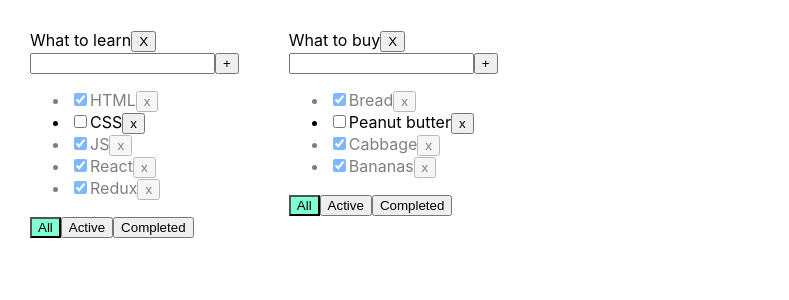
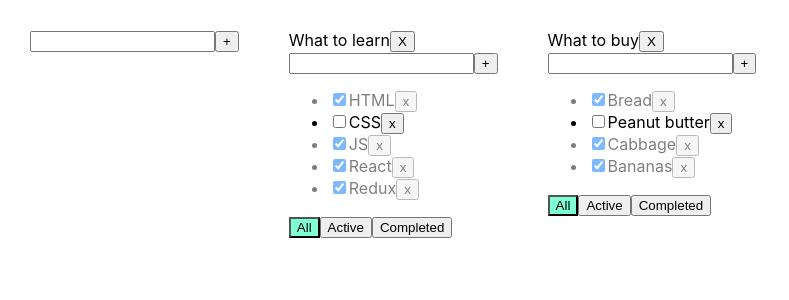
Before and after one commit to VilenaArturovna/todolist, a React (Create React App) app: page / in a window 1280 px wide. Shown: the top 300 px of the page, without its empty margins (0-789 px from the left). Built offline with nearby package versions, Linux system fonts and the light colour scheme.

Commit message:
Commit 6 - added AddItemForm for adding new todolist and new task, EditableSpan for changing titles of Todolists and tasks

```diff
--- /dev/null
+++ b/src/AddItemForm.tsx
@@ -0,0 +1,35 @@
+import React, {ChangeEvent, KeyboardEvent, useState} from "react";
+
+type AddItemFormPropsType = {
+    addItem: (title: string) => void
+}
+
+export const AddItemForm = (props: AddItemFormPropsType) => {
+
+    let [title, setTitle] = useState<string>('')
+    let [error, setError] = useState<string | null>(null)
+
+    const addItem = () => {
+        if (title.trim() !== '') {
+            props.addItem(title)
+            setTitle('')
+        } else {
+            setError('Title is required')
+        }
+    }
+    const addItemUsingEnterKey = (e: KeyboardEvent<HTMLInputElement>) => {
+        setError(null) //ошибка будет пропадать при наборе текста
+        if (e.key === 'Enter') addItem()
+    }
+
+    const changeTitle = (e: ChangeEvent<HTMLInputElement>) => setTitle(e.currentTarget.value)
+
+    return <div>
+        <input value={title}
+               onChange={changeTitle}
+               onKeyPress={addItemUsingEnterKey}
+               className={error ? 'error' : ''}/>
+        <button onClick={addItem}>+</button>
+        {error && <div className={'error-message'}>{error}</div>}
+    </div>
+}
--- a/src/App.tsx
+++ b/src/App.tsx
@@ -2,6 +2,7 @@ import React, {useState} from 'react';
 import './App.css';
 import {TaskType, Todolist} from "./Todolist";
 import {v1} from "uuid";
+import {AddItemForm} from "./AddItemForm";
 
 export type FilterValuesType = 'all' | 'active' | 'completed'
 type TodolistType = {
@@ -38,6 +39,8 @@ function App() {
         }
     )
 
+    //ТАСКИ
+
     //добавление таски
     const addTask = (titleTask: string, todolistId: string) => {
         let task: TaskType = {id: v1(), title: titleTask, isDone: false}
@@ -52,13 +55,13 @@ function App() {
         setTasks({...tasks})
     }
 
-    //смена фильтра
-    const changeFilter = (value: FilterValuesType, todolistId: string) => {
-        const todolist = todolists.find(t => t.id === todolistId)
-        if (todolist) {
-            todolist.filter = value
-            setTodolists([...todolists])
-            //если есть тудулист, то принимаем значение фильтра для нужного тудулиста из параметров функции, модифицировав его при этом, затем сетаем копию тудулистов, так меняется фильтр на актуальный и затем передается через пропсы в конкретный тудулист
+    //смена наименования таски
+    const changeTitleTask = (idTask: string, newTitle: string, todolistId: string) => {
+        let todolistTasks = tasks[todolistId]
+        let task = todolistTasks.find(t => t.id === idTask)
+        if (task) {
+            task.title = newTitle
+            setTasks({...tasks})
         }
     }
 
@@ -72,14 +75,50 @@ function App() {
         }
     }
 
+    //ТУДУЛИСТЫ
+
     //удаление тудулиста
     const removeTodolist = (id: string) => {
         setTodolists(todolists.filter(t => t.id !== id))  //сетаем отфильтрованный массив тудулистов без удаляемого
         delete tasks[id] //удаление всех тасок этого тудулиста
     }
 
+    //добавление тудулиста
+    const addTodolist = (title: string) => {
+        const newTodolistId = v1()
+        const newTodolist: TodolistType = {
+            id: newTodolistId,
+            title: title,
+            filter: 'all'
+        }
+        setTodolists([...todolists, newTodolist])
+        setTasks({...tasks, [newTodolistId]: []})  //ассоциативный массив
+    }
+
+    //смена наименования тудулиста
+    const changeTitleTodolist = (newTitle: string, todolistId: string) => {
+
+        let todo = todolists.find(t => t.id === todolistId)
+        if (todo) {
+            todo.title = newTitle
+            setTodolists([...todolists])
+        }
+    }
+
+    //смена фильтра
+    const changeFilter = (value: FilterValuesType, todolistId: string) => {
+        const todolist = todolists.find(t => t.id === todolistId)
+        if (todolist) {
+            todolist.filter = value
+            setTodolists([...todolists])
+            //если есть тудулист, то принимаем значение фильтра для нужного тудулиста из параметров функции, модифицировав его при этом, затем сетаем копию тудулистов, так меняется фильтр на актуальный и затем передается через пропсы в конкретный тудулист
+        }
+    }
+
+
     return (
         <div className="App">
+            <AddItemForm addItem={addTodolist}/>
             {todolists.map(t => {
                 let tasksForTodolist = tasks[t.id]
                 if (t.filter === 'active') {
@@ -100,7 +139,10 @@ function App() {
                     addTask={addTask}
                     changeStatusOfTask={changeStatusOfTask}
                     removeTodolist={removeTodolist}
+                    changeTitleTask={changeTitleTask}
+                    changeTodolistTitle={changeTitleTodolist}
                 />
+
             })}
         </div>
     );
--- /dev/null
+++ b/src/EditableSpan.tsx
@@ -0,0 +1,26 @@
+import React, {ChangeEvent, useState} from "react";
+
+type EditableSpanPropsType = {
+    value: string
+    onChange: (newValue: string) => void
+}
+
+export const EditableSpan = (props: EditableSpanPropsType) => {
+
+    let [editMode, setEditMode] = useState<boolean>(false)
+    let [title, setTitle] = useState<string>(props.value)
+
+    const activateEditMode = () => {
+        setEditMode(true)
+        setTitle(props.value)
+    }
+    const activateViewMode = () => {
+        setEditMode(false)
+        props.onChange(title)
+    }
+    const changeTitleValue = (e: ChangeEvent<HTMLInputElement>) => setTitle(e.currentTarget.value)
+
+    return editMode ?
+        <input value={title} autoFocus onChange={changeTitleValue} onBlur={activateViewMode}/>
+        : <span onDoubleClick={activateEditMode}>{props.value}</span>
+}
--- a/src/Todolist.tsx
+++ b/src/Todolist.tsx
@@ -1,5 +1,7 @@
-import React, {KeyboardEvent, ChangeEvent, useState} from "react";
+import React, {ChangeEvent} from "react";
 import {FilterValuesType} from "./App";
+import {AddItemForm} from "./AddItemForm";
+import {EditableSpan} from "./EditableSpan";
 
 export type TaskType = {
     id: string
@@ -16,28 +18,19 @@ type TodolistPropsType = {
     addTask: (titleTask: string, todolistId: string) => void
     changeStatusOfTask: (idTask: string, isDone: boolean, todolistId: string) => void
     removeTodolist: (id: string) => void
+    changeTitleTask: (idTask: string, newTitle: string, todolistId: string) => void
+    changeTodolistTitle: (newTitle: string, todolistId: string) => void
 }
 
 export const Todolist = (props: TodolistPropsType) => {
-    debugger
 
-    let [titleTask, setTitleTask] = useState<string>('')
-    let [error, setError] = useState<string | null>(null)
-
-    const addTask = () => {
-        if (titleTask.trim() !== '') {
-            props.addTask(titleTask, props.id)
-            setTitleTask('')
-        } else {
-            setError('Title is required')
-        }
-    }
-    const addTaskUsingEnterKey = (e: KeyboardEvent<HTMLInputElement>) => {
-        setError(null) //ошибка будет пропадать при наборе текста
-        if (e.key === 'Enter') addTask()
+    const addTask = (title: string) => {
+            props.addTask(title, props.id)
     }
 
-    const changeTitle = (e: ChangeEvent<HTMLInputElement>) => setTitleTask(e.currentTarget.value)
+    const onChangeTodolistTitle = (newValue: string) => {
+        props.changeTodolistTitle(newValue, props.id)
+    }
 
     const onAllClickHandler = () => props.changeFilter('all', props.id)
     const onActiveClickHandler = () => props.changeFilter('active', props.id)
@@ -46,28 +39,27 @@ export const Todolist = (props: TodolistPropsType) => {
     return (
         <div>
             <div>
-                <span>{props.title}</span>
+                <EditableSpan value={props.title} onChange={onChangeTodolistTitle} />
                 <button onClick={() => props.removeTodolist(props.id)}>X</button>
             </div>
-            <div>
-                <input value={titleTask}
-                       onChange={changeTitle}
-                       onKeyPress={addTaskUsingEnterKey}
-                       className={error ? 'error' : ''}/>
-                <button onClick={addTask}>+</button>
-                {error && <div className={'error-message'}>{error}</div>}
-            </div>
+
+            <AddItemForm addItem={addTask} />
+
             <ul>
                 {props.tasks.map(t => {
                     const onClickHandler = () => props.removeTask(t.id, props.id)
                     const onChangeHandler = (e: ChangeEvent<HTMLInputElement>) => {
-                        let newIsDoneValue = e.currentTarget.checked
-                        debugger
+                        const newIsDoneValue = e.currentTarget.checked
                         props.changeStatusOfTask(t.id, newIsDoneValue, props.id)
                     }
+
+                    const onChangeTitle = (newValue: string) => {
+                        props.changeTitleTask(t.id, newValue, props.id)
+                    }
+
                     return <li key={t.id} className={t.isDone ? 'is-done' : ''}>
                         <input type="checkbox" checked={t.isDone} onChange={onChangeHandler}/>
-                        <span>{t.title}</span>
+                        <EditableSpan value={t.title} onChange={onChangeTitle}/>
                         <button onClick={onClickHandler}>x</button>
                     </li>
                 })}
```
